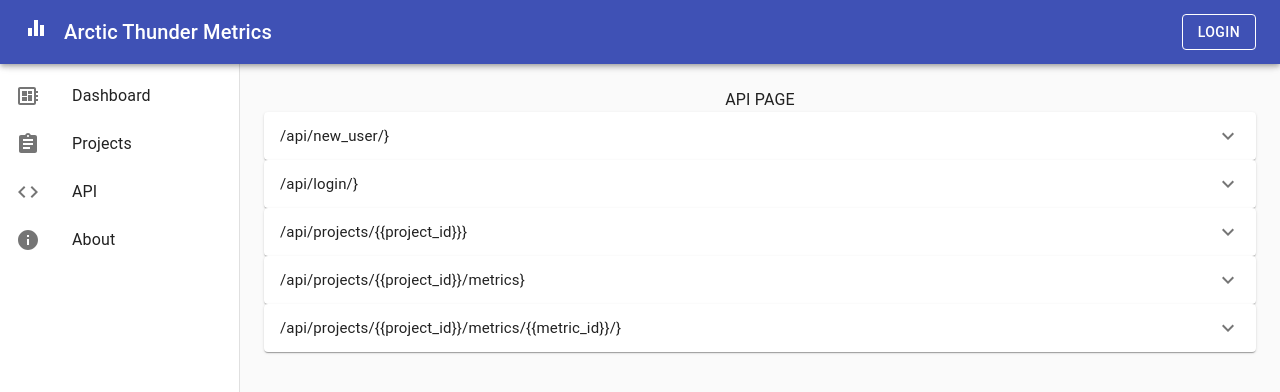
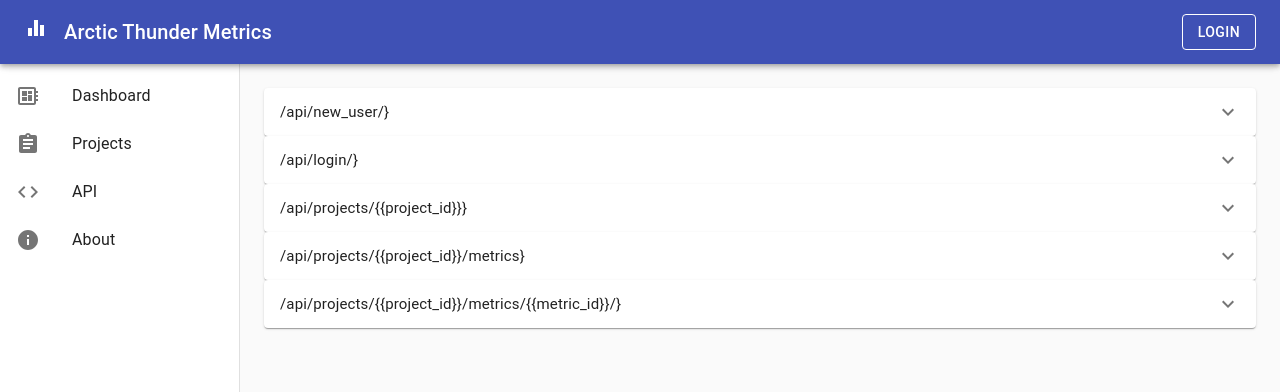
Before and after one commit to Arctic-Thunder/at-metrics-user, a React (Create React App) app in the folder metricsui/: page /api in a window 1280 px wide. Shown: the top 392 px of the page. Built offline with nearby package versions, Linux system fonts and the light colour scheme.

Commit message:
Tidy up the Api Page.

```diff
--- a/metricsui/src/pages/ApiPage.js
+++ b/metricsui/src/pages/ApiPage.js
@@ -15,8 +15,6 @@ export default function ApiPage() {
 
     return (
         <section className="api">
-            <Typography h1>API PAGE</Typography>
-
             {apidata.map((data) => (
                 <APIPanel name={data.name} description={data.description}/>
             ))}
```
